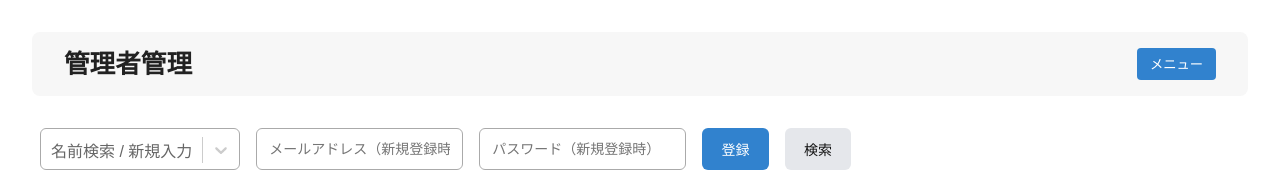
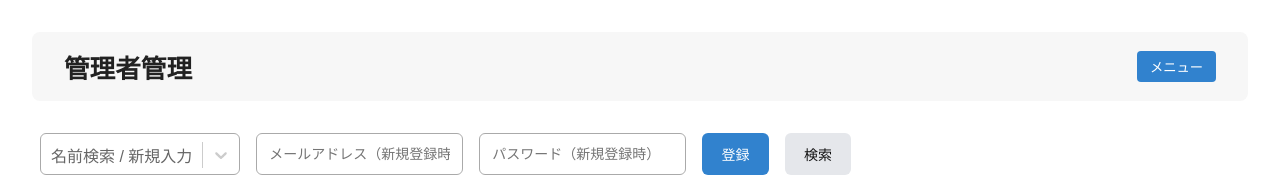
Before and after one commit to inunu1/next-rate, a Next.js app in the folder next-rate/: page /admin in a window 1280 px wide. Shown: the top 177 px of the page. Built offline with nearby package versions, Linux system fonts and the light colour scheme; no server answers; the database is empty; sample sign-in values are in the browser's storage.

Commit message:
Revert "メニューバーの縦スクロールを消す"
This reverts commit 4c0d61fd287dd6a7b9660714a4c2b9dd71da0fa6.

```diff
--- a/next-rate/src/app/admin/Admin.module.css
+++ b/next-rate/src/app/admin/Admin.module.css
@@ -13,16 +13,12 @@
   padding: 1rem 2rem;
   border-radius: 8px;
   margin-bottom: 2rem;
-
-  /* ← これで縦スクロール完全消滅 */
-  overflow-y: hidden;
 }
 
 .title {
   font-size: 1.6rem;
   font-weight: 600;
   color: #222;
-  line-height: 1.2; /* 高さを安定させる */
 }
 
 /* --- Buttons --- */
--- a/next-rate/src/app/players/Players.module.css
+++ b/next-rate/src/app/players/Players.module.css
@@ -13,16 +13,12 @@
   padding: 1rem 2rem;
   border-radius: 8px;
   margin-bottom: 2rem;
-
-  /* ← これで縦スクロール完全消滅 */
-  overflow-y: hidden;
 }
 
 .title {
   font-size: 1.6rem;
   font-weight: 600;
   color: #222;
-  line-height: 1.2; /* 高さを安定させる */
 }
 
 /* --- Buttons --- */
--- a/next-rate/src/app/results/Results.module.css
+++ b/next-rate/src/app/results/Results.module.css
@@ -13,16 +13,12 @@
   padding: 1rem 2rem;
   border-radius: 8px;
   margin-bottom: 2rem;
-
-  /* ← これで縦スクロール完全消滅 */
-  overflow-y: hidden;
 }
 
 .title {
   font-size: 1.6rem;
   font-weight: 600;
   color: #222;
-  line-height: 1.2; /* 高さを安定させる */
 }
 
 /* --- Buttons --- */
```
